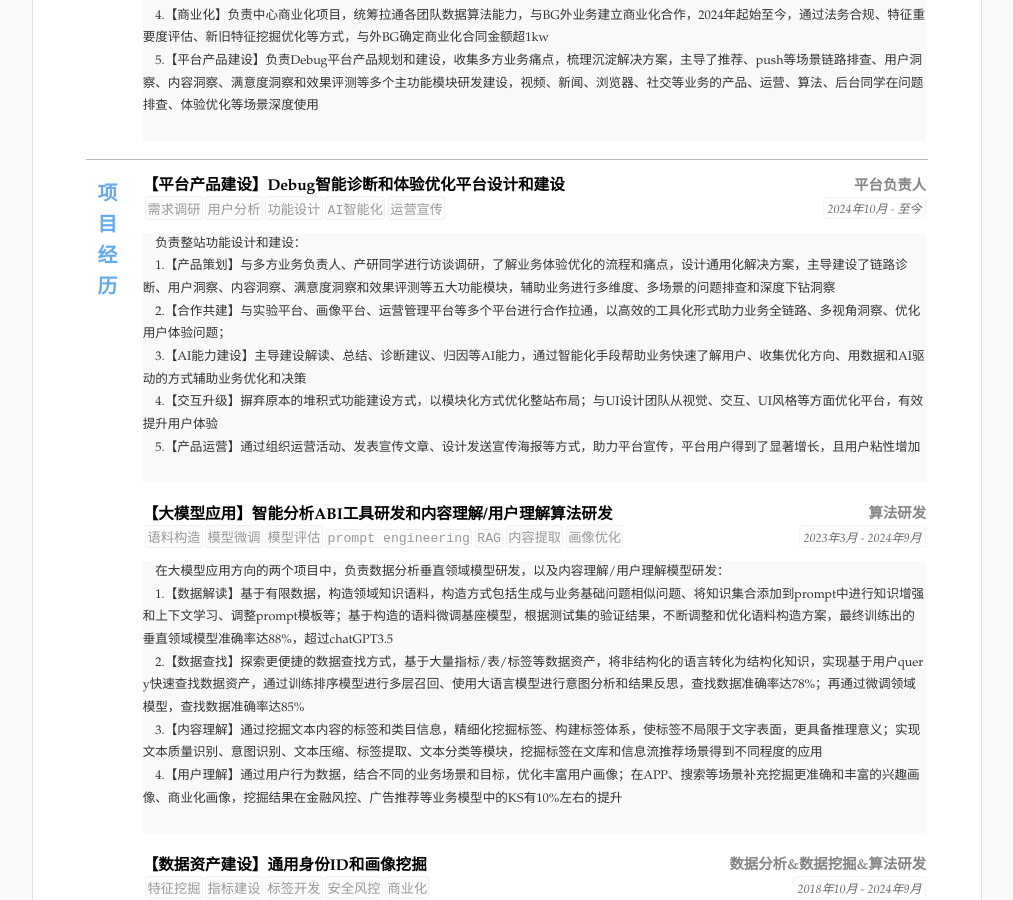
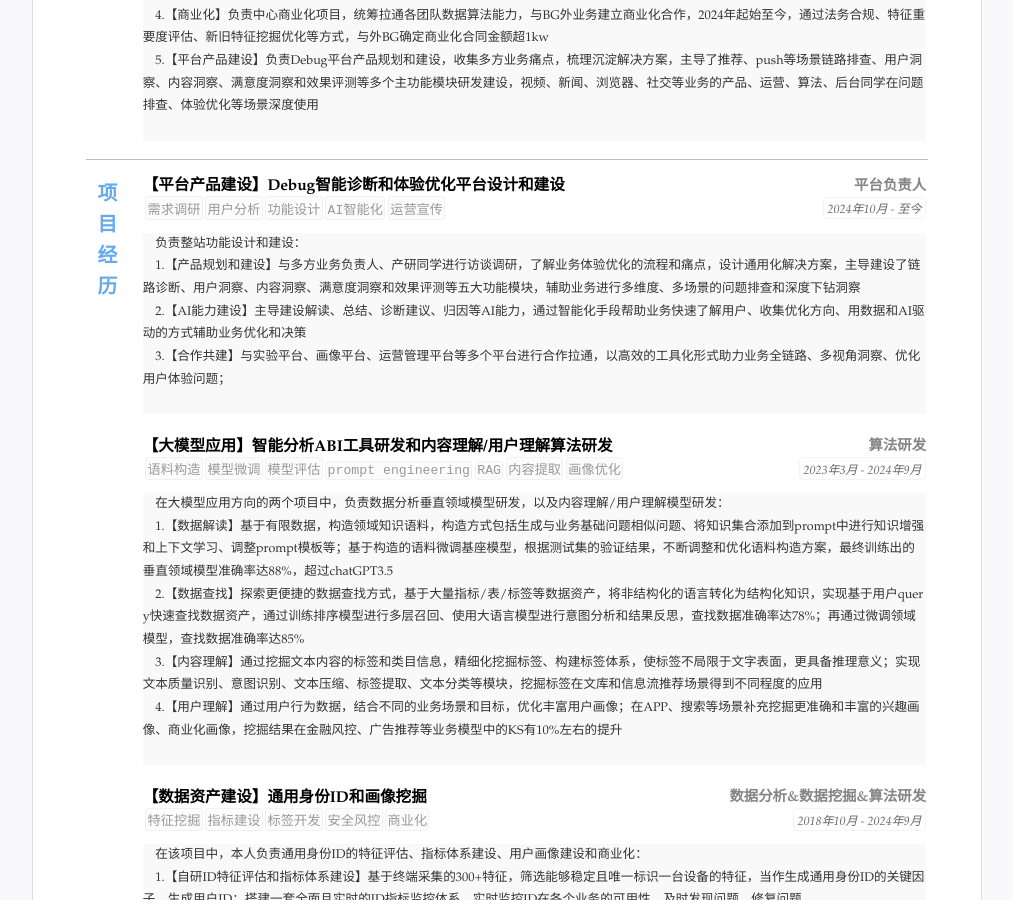
Before and after one commit to wenruity/resume1, a Jekyll site: the page built from index.html, in a window 1280 px wide and 900 px high, scrolled down 861 px. Shown: the whole window, without its empty margins (133-1146 px from the left). Built offline with Jekyll 4.4.1, drawn with Linux system fonts in a browser that asks for light colours.

Commit message:
Update resume.yml

```diff
--- a/_data/resume.yml
+++ b/_data/resume.yml
@@ -97,11 +97,9 @@ main: #简历主要内容，
     - AI智能化
     - 运营宣传
     detail: 负责整站功能设计和建设： <br>  &nbsp &nbsp
-            1.【产品策划】与多方业务负责人、产研同学进行访谈调研，了解业务体验优化的流程和痛点，设计通用化解决方案，主导建设了链路诊断、用户洞察、内容洞察、满意度洞察和效果评测等五大功能模块，辅助业务进行多维度、多场景的问题排查和深度下钻洞察 <br>  &nbsp &nbsp
-            2.【合作共建】与实验平台、画像平台、运营管理平台等多个平台进行合作拉通，以高效的工具化形式助力业务全链路、多视角洞察、优化用户体验问题；<br>  &nbsp &nbsp
-            3.【AI能力建设】主导建设解读、总结、诊断建议、归因等AI能力，通过智能化手段帮助业务快速了解用户、收集优化方向、用数据和AI驱动的方式辅助业务优化和决策 <br>  &nbsp &nbsp
-            4.【交互升级】摒弃原本的堆积式功能建设方式，以模块化方式优化整站布局；与UI设计团队从视觉、交互、UI风格等方面优化平台，有效提升用户体验 <br>  &nbsp &nbsp
-            5.【产品运营】通过组织运营活动、发表宣传文章、设计发送宣传海报等方式，助力平台宣传，平台用户得到了显著增长，且用户粘性增加 <br>  &nbsp &nbsp
+            1.【产品规划和建设】与多方业务负责人、产研同学进行访谈调研，了解业务体验优化的流程和痛点，设计通用化解决方案，主导建设了链路诊断、用户洞察、内容洞察、满意度洞察和效果评测等五大功能模块，辅助业务进行多维度、多场景的问题排查和深度下钻洞察 <br>  &nbsp &nbsp
+            2.【AI能力建设】主导建设解读、总结、诊断建议、归因等AI能力，通过智能化手段帮助业务快速了解用户、收集优化方向、用数据和AI驱动的方式辅助业务优化和决策 <br>  &nbsp &nbsp
+            3.【合作共建】与实验平台、画像平台、运营管理平台等多个平台进行合作拉通，以高效的工具化形式助力业务全链路、多视角洞察、优化用户体验问题；<br>  &nbsp &nbsp
     sub: 平台负责人
 
   - title: 【大模型应用】智能分析ABI工具研发和内容理解/用户理解算法研发
```
